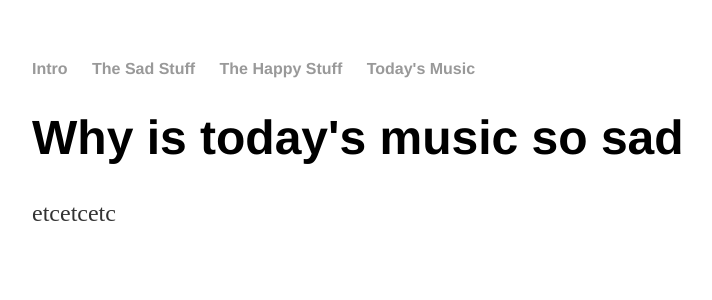
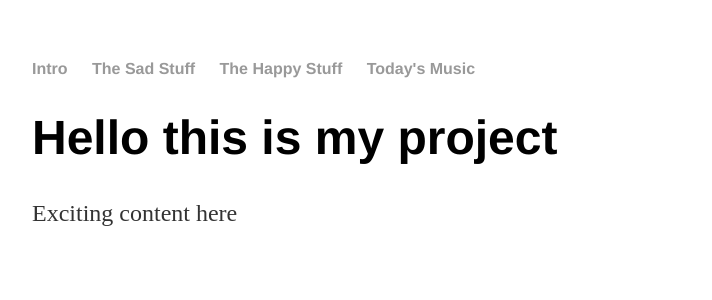
Before and after one commit to ah-dali/ah-dali.github.io, a Jekyll site: the page built from index.html, in a window 1280 px wide. Shown: the top 300 px of the page, without its empty margins (160-872 px from the left). Built offline with Jekyll 4.4.1, drawn with Linux system fonts in a browser that asks for light colours.

Commit message:
Update index.html

```diff
--- a/index.html
+++ b/index.html
@@ -1,24 +1,8 @@
-<!DOCTYPE html>
-<html>
-	<head>
-		<title>My Project</title>
-		<!-- link to main stylesheet -->
-		<link rel="stylesheet" type="text/css" href="/css/main.css">
-	</head>
-	<body>
-		<nav>
-    		<ul>
-        		<li><a href="/">Intro</a></li>
-	        	<li><a href="/sad">The Sad Stuff</a></li>
-        		<li><a href="/happy">The Happy Stuff</a></li>
-        		<li><a href="/conclusion">Today's Music</a></li>
-    		</ul>
-		</nav>
-		<div class="container">
-    		<div class="blurb">
-        		<h1>Why is today's music so sad</h1>
-				<p>etcetcetc</a></p>
-    		</div><!-- /.blurb -->
-		</div><!-- /.container -->
-	</body>
-</html>
+---
+layout: default
+title: My Project
+---
+<div class="blurb">
+	<h1>Hello this is my project</h1>
+	<p>Exciting content here</a></p>
+</div><!-- /.blurb -->
```
